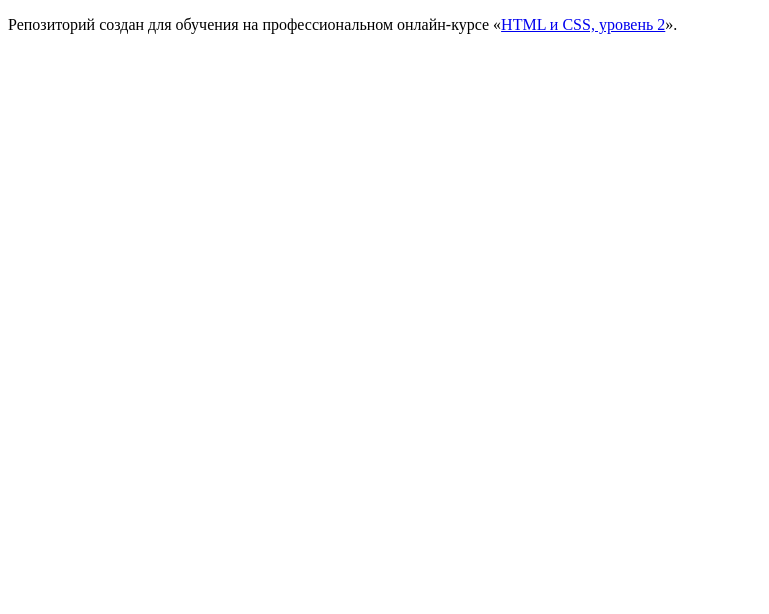
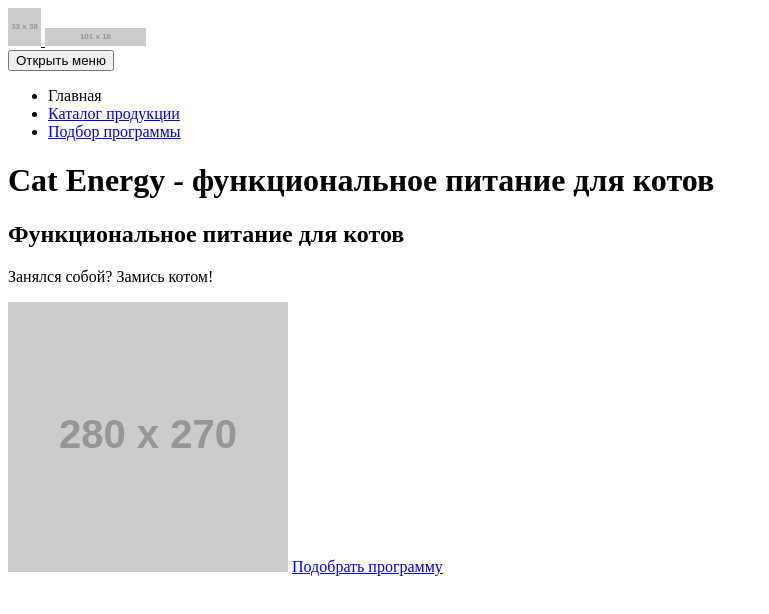
Before and after one commit to Image205/141216-cat-energy-16, a website: page source/index.html in a window 1280 px wide. Shown: the whole page, without its empty margins (0-769 px from the left). Drawn offline with Linux system fonts and the light colour scheme; placeholder pictures from the web are drawn by us.

Commit message:
Разметка хедера и первого раздела главной страницы

```diff
--- a/source/index.html
+++ b/source/index.html
@@ -1,12 +1,46 @@
 <!DOCTYPE html>
 <html lang="ru">
-  <head>
-    <meta charset="utf-8">
-    <title>HTML Academy: Кэт энерджи</title>
-  </head>
-  <body>
 
-    <p>Репозиторий создан для обучения на профессиональном онлайн‑курсе «<a href="https://htmlacademy.ru/intensive/adaptive">HTML и CSS, уровень 2</a>».</p>
+<head>
+  <meta charset="utf-8">
+  <title>HTML Academy: Кэт энерджи</title>
+</head>
 
-  </body>
+<body>
+  <header class="page-header">
+    <a href="#" class="page-header__logotype">
+      <img class="page-header__logo-image" src="https://placehold.it/33x38" width="33" height="38"
+        alt="Логотип &#34;Cat Energy&#34;">
+      <img class="logo-text" src="https://placehold.it/101x18;" width="101" height="18"
+        alt="Логотип &#34;Cat Energy&#34;">
+    </a>
+    <nav class="main-nav">
+      <button class="main-nav__toggle" type="button">Открыть меню</button>
+      <div class="main-nav__wrapper">
+        <ul class="main-nav__list site-list">
+          <li class="site-list__item site-list__item--active">
+            <a>Главная</a>
+          </li>
+          <li class="site-list__item">
+            <a href="catalog.html">Каталог продукции</a>
+          </li>
+          <li class="site-list__item">
+            <a href="program.html">Подбор программы</a>
+          </li>
+        </ul>
+      </div>
+    </nav>
+  </header>
+
+  <main class="page-main">
+    <h1 class="visually-hidden">Cat Energy - функциональное питание для котов</h1>
+    <section class="promo">
+      <h2 class="promo__title">Функциональное питание для котов</h2>
+      <p class="promo__subtitle">Занялся собой? Замись котом!</p>
+      <img class="promo__image" src="https://placehold.it/280x270" width="280" height="270" alt="Изображение функционального питания &#34;Cat Energy&#34;">
+      <a class="major-button" href="catalog.html">Подобрать программу</a>
+    </section>
+  </main>
+</body>
+
 </html>
```
Also changed, not shown: source/fonts/Oswald-Bold.ttf (added), source/fonts/Oswald-Regular.ttf (added), source/img/content/cat-energy-logotype-text.svg (added).
